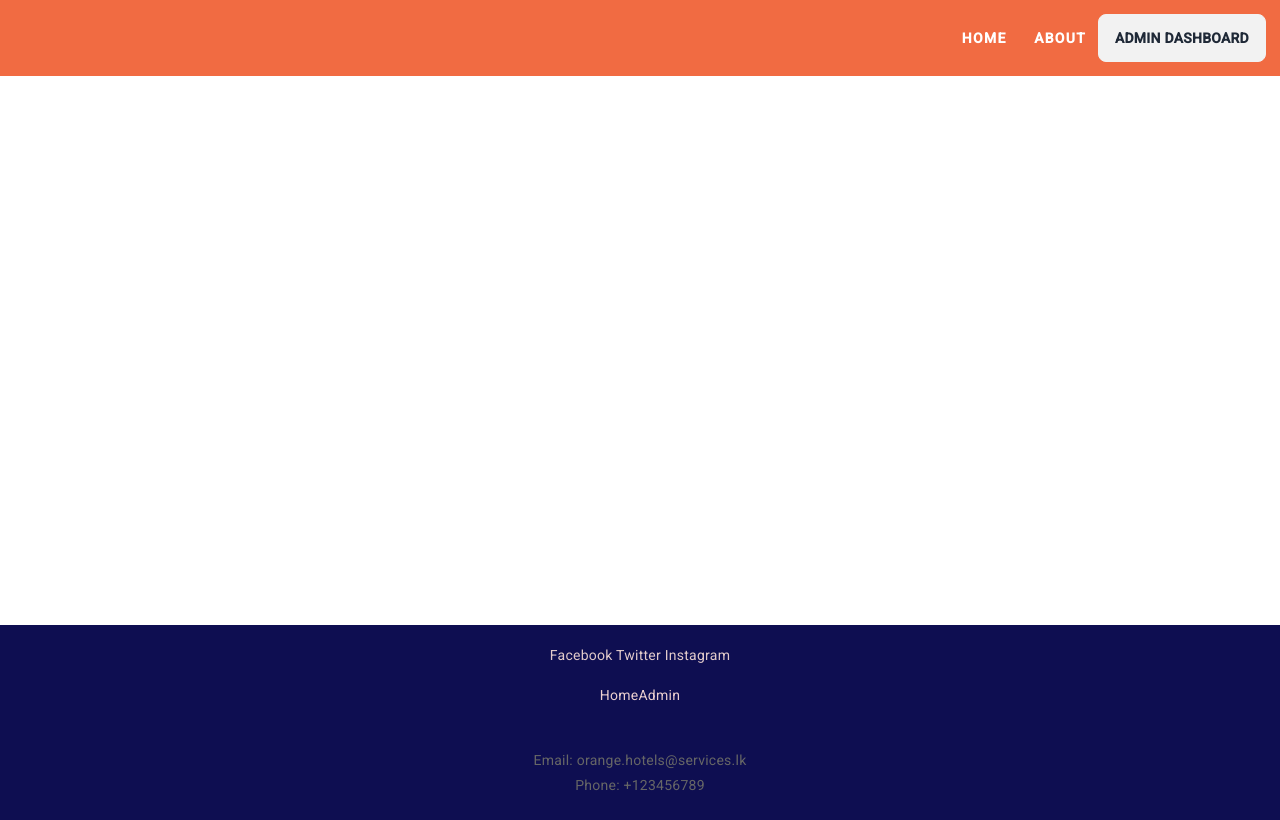
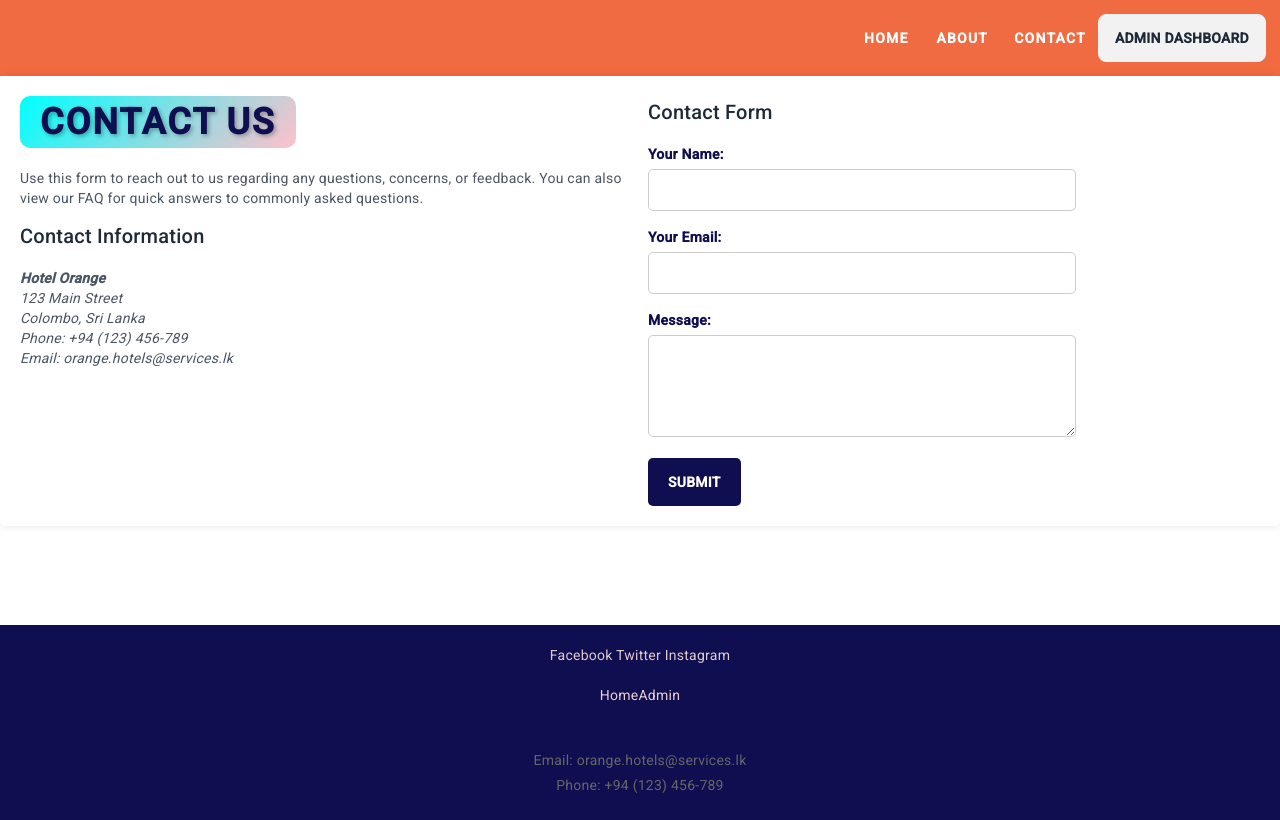
Before and after one commit to it21302862/HotelCodegen, an Angular app in the folder frontend/: page /contact in a window 1280 px wide. Before the commit this address led to /. Built offline with nearby package versions, Linux system fonts and the light colour scheme.

Commit message:
contact set

```diff
--- a/frontend/src/app/about-us/about-us.component.css
+++ b/frontend/src/app/about-us/about-us.component.css
@@ -45,3 +45,18 @@
     grid-template-columns: repeat(2, 1fr); /* 2 columns on smaller screens */
   }
 }
+
+h1 {
+  font-size: 36px;
+  text-transform: uppercase;
+  margin-bottom: 20px;
+  color: rgb(14, 14, 81);
+  font-weight: bold;
+  text-align: center;
+  text-shadow: 2px 2px 4px rgba(0, 0, 0, 0.3);
+  letter-spacing: 2px;
+  background: linear-gradient(135deg, aqua, pink);
+  display: inline-block;
+  padding: 10px 20px;
+  border-radius: 10px;
+}
--- a/frontend/src/app/app-routing.module.ts
+++ b/frontend/src/app/app-routing.module.ts
@@ -6,6 +6,7 @@ import { RouterModule, Routes } from '@angular/router';
 import { SlideBarComponent } from './slide-bar/slide-bar.component';
 import { AboutUsComponent } from './about-us/about-us.component';
 import { BookingComponent } from './booking/booking.component';
+import { ContactComponent } from './contact/contact.component';
 
 
 const routes: Routes = [
@@ -15,6 +16,7 @@ const routes: Routes = [
   { path: 'dashboard', component: SlideBarComponent },
   { path: 'about-us', component: AboutUsComponent },
   { path: 'booking', component: BookingComponent },
+  { path: 'contact', component: ContactComponent },
 ];
 
 @NgModule({
--- a/frontend/src/app/app.component.html
+++ b/frontend/src/app/app.component.html
@@ -6,6 +6,7 @@
 <div class="z-[20] navbar">
   <button mat-button routerLink="/">Home</button>
   <button mat-button routerLink="/about-us">About</button>
+  <button mat-button routerLink="/contact">Contact</button>
   <div class="dropdown dropdown-bottom dropdown-end">
     <label tabindex="0" class="btn m-1">Admin Dashboard</label>
     <ul tabindex="0" class="dropdown-content z-[20] menu p-2 shadow bg-base-100 rounded-box w-52">
@@ -38,7 +39,7 @@
     <!-- Contact Details -->
     <div class="contact-details">
       <p>Email: orange.hotels@services.lk</p>
-      <p>Phone: +123456789</p>
+      <p>Phone: +94 (123) 456-789</p>
     </div>
   </div>
 </footer>
--- a/frontend/src/app/app.module.ts
+++ b/frontend/src/app/app.module.ts
@@ -32,6 +32,7 @@ import { MatInput } from '@angular/material/input';
 import {MatGridListModule} from '@angular/material/grid-list';
 import { GridListComponent } from './grid-list/grid-list.component';
 import {MatTabsModule} from '@angular/material/tabs';
+import { ContactComponent } from './contact/contact.component';
 
 
 @NgModule({
@@ -45,7 +46,8 @@ import {MatTabsModule} from '@angular/material/tabs';
     AboutUsComponent,
     BookingComponent,
     TestComponent,
-    GridListComponent
+    GridListComponent,
+    ContactComponent
   ],
   imports: [
     BrowserModule,
--- /dev/null
+++ b/frontend/src/app/contact/contact.component.css
@@ -0,0 +1,94 @@
+/* Style the container */
+.container {
+    max-width: 100%;
+    max-height: 100%;
+    margin: 0 auto;
+    padding: 20px;
+    border-radius: 5px;
+    box-shadow: 0 0 10px rgba(0, 0, 0, 0.1);
+  }
+
+  /* Style the heading */
+  h1 {
+    font-size: 36px;
+    text-transform: uppercase;
+    margin-bottom: 20px;
+    color: rgb(14, 14, 81);
+    font-weight: bold;
+    text-align: center;
+    text-shadow: 2px 2px 4px rgba(0, 0, 0, 0.3);
+    letter-spacing: 2px;
+    background: linear-gradient(135deg, aqua, pink);
+    display: inline-block;
+    padding: 10px 20px;
+    border-radius: 10px;
+}
+
+
+  /* Style the form */
+  .form-group {
+    margin-bottom: 20px;
+
+  }
+
+  /* Style the labels */
+  label {
+    display: block;
+    font-weight: bold;
+    margin-bottom: 5px;
+    color:rgb(14, 14, 81)
+
+  }
+
+  .row{
+    color:rgb(14, 14, 81)
+  }
+
+  /* Style the input fields */
+  input[type="text"],
+  textarea {
+    width: 70%;
+    padding: 10px;
+    border: 1px solid #ccc;
+    border-radius: 5px;
+  }
+
+  input[type="email"],
+  textarea {
+    width: 70%;
+    padding: 10px;
+    border: 1px solid #ccc;
+    border-radius: 5px;
+  }
+
+  /* Style the submit button */
+  button[type="submit"] {
+    background-color: rgb(14, 14, 81);
+    color: #fff;
+    padding: 10px 20px;
+    border: none;
+    border-radius: 5px;
+    cursor: pointer;
+  }
+
+  /* Hover effect for the submit button */
+  button[type="submit"]:hover {
+    background-color: #0056b3;
+  }
+
+  /* Style the success message */
+  .alert-success {
+    background-color: #dff0d8;
+    border-color: #d6e9c6;
+    color: #3c763d;
+    padding: 10px;
+    border-radius: 5px;
+    margin-top: 10px;
+  }
+
+  /* Media query for responsiveness */
+  @media (max-width: 600px) {
+    .container {
+      padding: 10px;
+    }
+  }
--- /dev/null
+++ b/frontend/src/app/contact/contact.component.html
@@ -0,0 +1,89 @@
+<!-- <div class="container mt-5">
+    <h1>Contact Us</h1>
+
+    <div *ngIf="formSubmitted && successMessage">
+        <div class="alert alert-success">
+          {{ successMessage }}
+        </div>
+      </div>
+
+    <div *ngIf="!formSubmitted">
+        <p>Use this form to reach out to us regarding any questions, concerns, or feedback. You can also view our FAQ for quick answers to commonly asked questions</p>
+    <div class="row">
+      <div class="col-md-6">
+        <h2>Contact Information</h2>
+        <address>
+          <strong>Hotel Orange </strong><br>
+          123 Main Street<br>
+          Colombo, Sri Lanka<br>
+          Phone: +94 (123) 456-789<br>
+          Email: orange.hotels@services.lk<br>
+        </address>
+      </div>
+      <div class="col-md-6">
+        <h2>Contact Form</h2>
+        <form (ngSubmit)="submitForm()">
+          <div class="form-group">
+            <label for="name">Your Name:</label>
+            <input type="text" class="form-control" id="name" name="name" [(ngModel)]="formData.name" required>
+          </div>
+          <div class="form-group">
+            <label for="email">Your Email:</label>
+            <input type="email" class="form-control" id="email" name="email" [(ngModel)]="formData.email" required>
+          </div>
+          <div class="form-group">
+            <label for="message">Message:</label>
+            <textarea class="form-control" id="message" name="message" [(ngModel)]="formData.message" rows="4" required></textarea>
+          </div>
+          <button type="submit" class="btn btn-primary">Submit</button>
+        </form>
+      </div>
+    </div>
+  </div>
+  </div>
+
+
+   -->
+
+   <div class="container mt-5 mx-auto">
+
+
+    <div *ngIf="formSubmitted && successMessage" class="mb-4">
+        <div class="bg-green-200 border-green-600 border-l-4 p-4">
+          {{ successMessage }}
+        </div>
+      </div>
+
+    <div *ngIf="!formSubmitted" class="grid grid-cols-1 md:grid-cols-2 gap-4">
+        <div class="md:col-span-1">
+            <h1 class="text-4xl font-semibold text-center mb-8">Contact Us</h1>
+            <p class="text-gray-600 text-sm mt-8">Use this form to reach out to us regarding any questions, concerns, or feedback. You can also view our FAQ for quick answers to commonly asked questions.</p>
+            <h2 class="text-2xl font-semibold mb-4">Contact Information</h2>
+            <address class="text-gray-600">
+              <strong>Hotel Orange </strong><br>
+              123 Main Street<br>
+              Colombo, Sri Lanka<br>
+              Phone: +94 (123) 456-789<br>
+              Email: orange.hotels@services.lk<br>
+            </address>
+        </div>
+        <div class="md:col-span-1">
+            <h2 class="text-2xl font-semibold mb-4">Contact Form</h2>
+            <form (ngSubmit)="submitForm()">
+              <div class="mb-4">
+                <label for="name" class="block text-gray-600">Your Name:</label>
+                <input type="text" class="form-input" id="name" name="name" [(ngModel)]="formData.name" required>
+              </div>
+              <div class="mb-4">
+                <label for="email" class="block text-gray-600">Your Email:</label>
+                <input type="email" class="form-input" id="email" name="email" [(ngModel)]="formData.email" required>
+              </div>
+              <div class="mb-4">
+                <label for="message" class="block text-gray-600">Message:</label>
+                <textarea class="form-textarea" id="message" name="message" [(ngModel)]="formData.message" rows="4" required></textarea>
+              </div>
+              <button type="submit" class="btn btn-primary">Submit</button>
+            </form>
+        </div>
+    </div>
+</div>
--- /dev/null
+++ b/frontend/src/app/contact/contact.component.ts
@@ -0,0 +1,22 @@
+import { Component } from '@angular/core';
+
+@Component({
+  selector: 'app-contact',
+  templateUrl: './contact.component.html',
+  styleUrls: ['./contact.component.css']
+})
+export class ContactComponent {
+
+  formData: any = {};
+  formSubmitted: boolean = false;
+  successMessage: string = '';
+
+  submitForm() {
+
+    console.log('Form data:', this.formData);
+    this.successMessage = 'Thank you! Your message has been submitted successfully.';
+    this.formData = {};
+    this.formSubmitted = true;
+  }
+
+}
```
Also changed, not shown: 1 other file (tests, documents, lock files or other folders).
